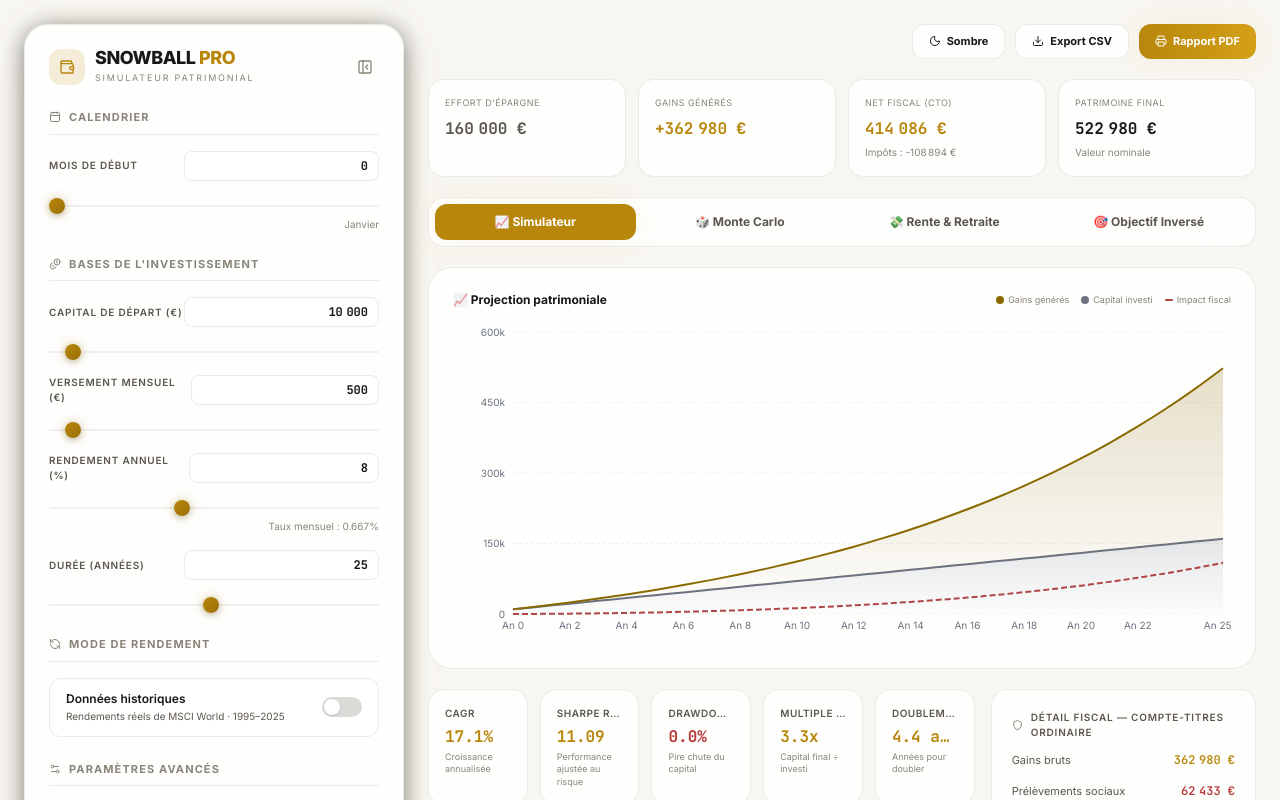
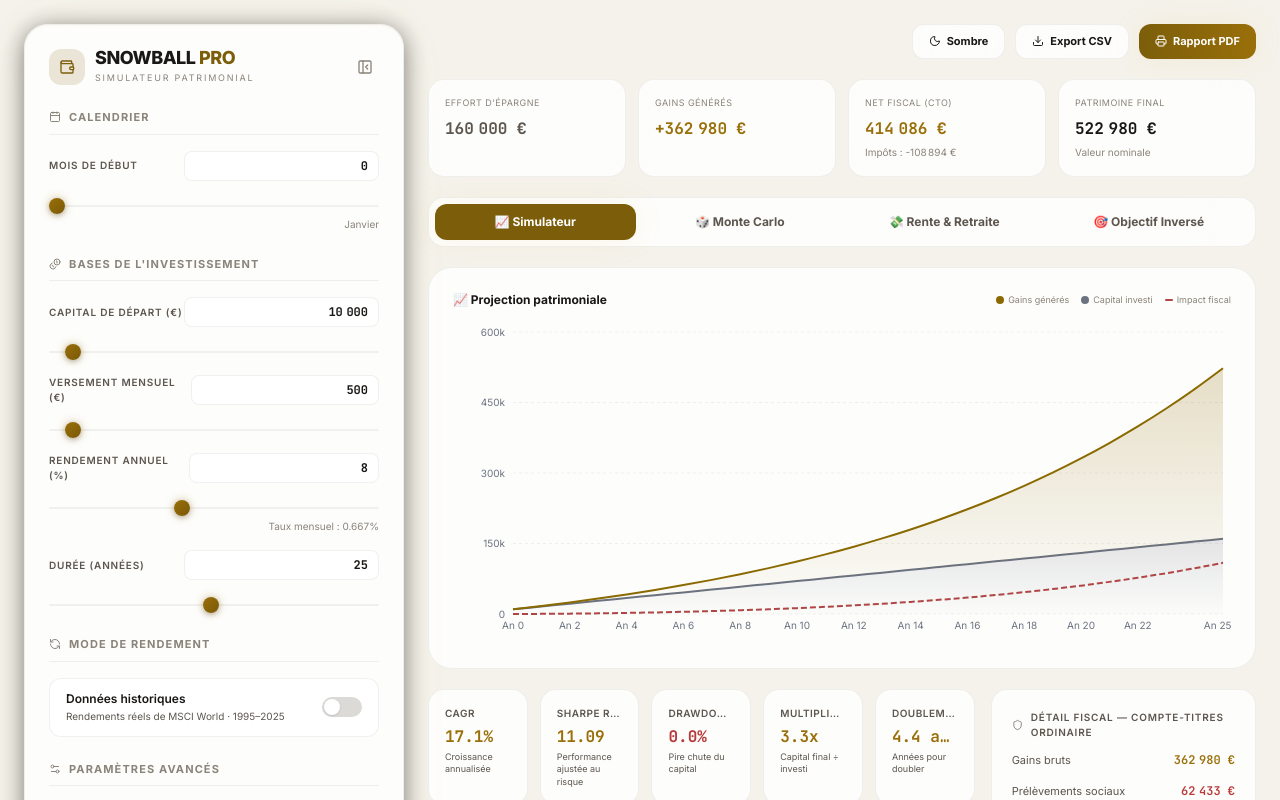
Before and after one commit to gabrieltieche-hue/snowball-pro, a React (Vite) app: page / in a window 1280 px wide. Shown: the top 800 px of the page. Built offline with nearby package versions, Linux system fonts and the light colour scheme.

Commit message:
v5.0.5: harmonisation thème or/rouge CSS vars sur onglets restants + polish

```diff
--- a/src/components/Charts/MonteCarloChart.tsx
+++ b/src/components/Charts/MonteCarloChart.tsx
@@ -43,8 +43,8 @@
           <ComposedChart margin={{ top: 8, right: 8, bottom: 0, left: 0 }} data={data}>
             <defs>
               <linearGradient id="bandGradientMC" x1="0" y1="0" x2="0" y2="1">
-                <stop offset="0%" stopColor="#D4AF37" stopOpacity={0.22} />
-                <stop offset="100%" stopColor="#D4AF37" stopOpacity={0.03} />
+                <stop offset="0%" stopColor="var(--color-primary)" stopOpacity={0.22} />
+                <stop offset="100%" stopColor="var(--color-primary)" stopOpacity={0.03} />
               </linearGradient>
             </defs>
             <CartesianGrid strokeDasharray="3 3" stroke={theme.grid} vertical={false} />
@@ -87,7 +87,7 @@
             />
             <Area type="monotone" dataKey="bande" name="Fourchette P10 – P90" stroke="none" fill="url(#bandGradientMC)" isAnimationActive={false} />
             <Line type="monotone" dataKey="p90" name="P90 — optimiste" stroke="#4ADE80" strokeWidth={1.5} strokeDasharray="4 3" dot={false} />
-            <Line type="monotone" dataKey="p50" name="Médiane (P50)" stroke="#D4AF37" strokeWidth={2.5} dot={false} />
+            <Line type="monotone" dataKey="p50" name="Médiane (P50)" stroke="var(--color-primary)" strokeWidth={2.5} dot={false} />
             <Line type="monotone" dataKey="p10" name="P10 — pessimiste" stroke="#F87171" strokeWidth={1.5} strokeDasharray="4 3" dot={false} />
             <ReferenceLine y={result.goalTarget} stroke="#60A5FA" strokeWidth={1} strokeDasharray="2 2" />
           </ComposedChart>
--- a/src/components/Forms/CrisisSelector.tsx
+++ b/src/components/Forms/CrisisSelector.tsx
@@ -3,7 +3,7 @@
 import { SliderInput } from "../shared/SliderInput"
 
 const CRISIS_PROFILES = [
-  { id: "flash-crash", label: "Flash Crash", desc: "-25% en 1 an", color: "#C9A324" },
+  { id: "flash-crash", label: "Flash Crash", desc: "-25% en 1 an", color: "var(--color-primary)" },
   { id: "bear-market", label: "Bear Market", desc: "-40% sur 2 ans", color: "#8B3A3A" },
   { id: "long-depression", label: "Dépression Longue", desc: "-55% sur 5 ans", color: "#A84A4A" },
   { id: "stagflation", label: "Stagflation", desc: "-35% sur 4 ans", color: "#B8960F" },
--- a/src/components/Simulation/AIInsightCard.tsx
+++ b/src/components/Simulation/AIInsightCard.tsx
@@ -36,7 +36,7 @@
     <motion.div
       initial={{ opacity: 0, y: 10 }}
       animate={{ opacity: 1, y: 0 }}
-      className="glass-gold rounded-2xl p-5 border-l-2 border-[#D4AF37]/50"
+      className="glass-gold rounded-2xl p-5 border-l-2 border-primary/50"
     >
       <div className="flex items-center gap-2 mb-2">
         <Sparkles size={14} className="text-primary" />
--- a/src/components/Simulation/KpiGrid.tsx
+++ b/src/components/Simulation/KpiGrid.tsx
@@ -16,7 +16,7 @@
     { key: "cagr" as const, label: "CAGR", suffix: "%", color: GOLD, sub: "Croissance annualisée" },
     { key: "sharpe" as const, label: "Sharpe Ratio", suffix: "", color: GOLD, digits: 2, sub: "Performance ajustée au risque" },
     { key: "maxDrawdownPct" as const, label: "Drawdown Max", suffix: "%", color: RED, sub: "Pire chute du capital" },
-    { key: "capitalMultiple" as const, label: "Multiple Capital", suffix: "x", color: GOLD, sub: "Capital final ÷ investi" },
+    { key: "capitalMultiple" as const, label: "Multiplicateur", suffix: "x", color: GOLD, sub: "Capital final ÷ investi" },
     { key: "doublingTime" as const, label: "Doublement", suffix: " ans", color: GOLD, sub: "Années pour doubler" },
     { key: "contributionPct" as const, label: "Part Versements", suffix: "%", color: NEUTRAL, sub: "Issu de vos versements" },
     { key: "gainsPct" as const, label: "Part Gains", suffix: "%", color: GOLD, sub: "Issu des intérêts composés" },
@@ -43,7 +43,7 @@
             <div className="mono text-base font-bold mt-1.5 leading-tight truncate" style={{ color: kpi.color }}>
               {display}
             </div>
-            <div className="text-[9px] text-text-dim mt-1 leading-snug">{kpi.sub}</div>
+            <div className="text-[9px] text-text-muted mt-1 leading-snug">{kpi.sub}</div>
           </div>
         )
       })}
--- a/src/components/Tabs/GoalTab.tsx
+++ b/src/components/Tabs/GoalTab.tsx
@@ -14,7 +14,7 @@
 
 const DIFFICULTY_META: Record<GoalDifficulty, { label: string; tone: string }> = {
   easy: { label: "Atteignable (livrets, obligations)", tone: "#4ADE80" },
-  moderate: { label: "Marché actions diversifié", tone: "#D4AF37" },
+  moderate: { label: "Marché actions diversifié", tone: "var(--color-primary)" },
   ambitious: { label: "Très ambitieux", tone: "#F87171" },
   impossible: { label: "Objectif irréaliste", tone: "#F87171" },
 }
--- a/src/components/Tabs/MonteCarloPanel.tsx
+++ b/src/components/Tabs/MonteCarloPanel.tsx
@@ -61,7 +61,7 @@
   const scenarioCards = mcResult
     ? [
         { label: "Scénario pessimiste (P10)", value: mcResult.p10[mcResult.p10.length - 1] ?? 0, tone: "#F87171", sub: "1 chance sur 10 de faire moins" },
-        { label: "Scénario médian (P50)", value: mcResult.p50[mcResult.p50.length - 1] ?? 0, tone: "#D4AF37", sub: "Résultat le plus probable" },
+        { label: "Scénario médian (P50)", value: mcResult.p50[mcResult.p50.length - 1] ?? 0, tone: "var(--color-primary)", sub: "Résultat le plus probable" },
         { label: "Scénario optimiste (P90)", value: mcResult.p90[mcResult.p90.length - 1] ?? 0, tone: "#4ADE80", sub: "1 chance sur 10 de faire mieux" },
       ]
     : []
@@ -85,7 +85,7 @@
               "inline-flex items-center gap-2 px-5 py-3 rounded-xl text-xs font-bold transition-colors whitespace-nowrap",
               running
                 ? "bg-text-dim/20 text-text-dim cursor-not-allowed"
-                : "bg-gradient-to-r from-[#C9A324] to-[#D4AF37] text-[#12100E] shadow-gold hover:from-[#D4AF37] hover:to-[#E5C158]",
+                : "bg-gradient-to-r from-primary to-primary-light text-white shadow-gold hover:from-primary-light hover:to-primary",
             )}
           >
             <Play size={13} fill="currentColor" /> {running ? "Calcul..." : `Lancer ${inputs.mcRuns} simulations`}
--- a/src/components/Tabs/RenteRetraiteTab.tsx
+++ b/src/components/Tabs/RenteRetraiteTab.tsx
@@ -64,9 +64,9 @@
     desc: "Retrait dynamique de 5,5 %/an",
     rate: 0.055,
     icon: Sparkles,
-    tone: "#D4AF37",
+    tone: "var(--color-primary)",
   },
-  { id: "custom", label: "Personnalisé", desc: "Montant fixe mensuel choisi", rate: 0, icon: Wallet, tone: "#C9A324" },
+  { id: "custom", label: "Personnalisé", desc: "Montant fixe mensuel choisi", rate: 0, icon: Wallet, tone: "var(--color-primary-dark)" },
 ]
 
 interface RenteRetraiteTabProps {
@@ -112,8 +112,8 @@
         <div className="flex items-start justify-between mb-5 gap-4 flex-wrap">
           <div className="flex-1 min-w-[260px]">
             <div className="flex items-center gap-2 mb-2">
-              <div className="w-7 h-7 rounded-lg bg-[#D4AF37]/15 flex items-center justify-center">
-                <TrendingUp size={14} className="text-[#D4AF37]" />
+              <div className="w-7 h-7 rounded-lg bg-primary/15 flex items-center justify-center">
+                <TrendingUp size={14} className="text-primary" />
               </div>
               <h2 className="text-sm sm:text-base font-bold">Simulation de décaissement & rente</h2>
             </div>
@@ -122,7 +122,7 @@
               <strong className="text-text">{inputs.retirementYears} ans</strong> via une simulation Monte-Carlo.
             </p>
             <div className="flex items-center gap-1.5 mt-2 text-[10px] text-text-dim">
-              <AlertTriangle size={11} className="text-[#D4AF37]" />
+              <AlertTriangle size={11} className="text-primary" />
               <span>La rente n'est pas garantie — les performances passées ne préjugent pas des résultats futurs.</span>
             </div>
           </div>
@@ -162,7 +162,7 @@
                     className={cn(
                       "relative rounded-xl p-3.5 border text-left transition-all",
                       isActive
-                        ? "border-[#D4AF37]/60 bg-[#D4AF37]/10 shadow-[inset_0_0_0_1px_rgba(212,175,55,0.25)]"
+                        ? "border-primary/60 bg-primary/10 shadow-[inset_0_0_0_1px_rgba(var(--color-primary-rgb),0.25)]"
                         : "glass border-border hover:bg-glass-hover",
                     )}
                   >
@@ -176,7 +176,7 @@
                       <div className="flex-1 min-w-0">
                         <div className="flex items-center justify-between gap-2">
                           <span className="text-xs font-bold">{model.label}</span>
-                          {isActive && <CheckCircle2 size={13} className="text-[#D4AF37] shrink-0" />}
+                          {isActive && <CheckCircle2 size={13} className="text-primary shrink-0" />}
                         </div>
                         <div className="text-[10px] text-text-dim mt-0.5 leading-snug">{model.desc}</div>
                         {model.rate > 0 && (
@@ -250,7 +250,7 @@
                 onChange={e => updateInput("retirementYears", Number(e.target.value))}
                 className="w-full mt-2"
                 aria-label="Durée de la rente en années"
-                style={{ accentColor: "#D4AF37" }}
+                style={{ accentColor: "var(--color-primary)" }}
               />
               <div className="flex justify-between text-[9px] text-text-dim mt-1">
                 <span>5 ans</span>
@@ -264,7 +264,7 @@
               onClick={() => updateInput("withdrawalInflation", !inputs.withdrawalInflation)}
               className={cn(
                 "w-full flex items-center justify-between glass rounded-xl px-4 py-3 cursor-pointer hover:bg-glass-hover transition-colors text-left",
-                inputs.withdrawalInflation && "border border-[#D4AF37]/40",
+                inputs.withdrawalInflation && "border border-primary/40",
               )}
               role="switch"
               aria-checked={inputs.withdrawalInflation}
@@ -278,7 +278,7 @@
               <div
                 className={cn(
                   "relative w-10 h-5 rounded-full transition-colors duration-300 flex-shrink-0",
-                  inputs.withdrawalInflation ? "bg-[#D4AF37]" : "bg-text-dim/30",
+                  inputs.withdrawalInflation ? "bg-primary" : "bg-text-dim/30",
                 )}
               >
                 <motion.div
@@ -333,19 +333,19 @@
             const monthly = (startingCapital * rate) / 12
             const yearly = monthly * 12
             const isCurrent = Math.abs(selectedModel.rate - rate) < 0.0001
-            const tone = rate <= 0.025 ? "#60A5FA" : rate <= 0.04 ? "#4ADE80" : "#D4AF37"
+            const tone = rate <= 0.025 ? "#60A5FA" : rate <= 0.04 ? "#4ADE80" : "var(--color-primary)"
             const label = rate <= 0.025 ? "Très prudent" : rate <= 0.04 ? "Équilibré (Bengen)" : "Dynamique"
             return (
               <div
                 key={rate}
-                className={cn("glass rounded-2xl p-4 transition-all", isCurrent && "ring-1 ring-[#D4AF37]/60")}
+                className={cn("glass rounded-2xl p-4 transition-all", isCurrent && "ring-1 ring-primary/60")}
               >
                 <div className="flex items-center justify-between mb-2">
                   <span className="text-[10px] text-text-dim uppercase tracking-wider">
                     Taux {(rate * 100).toFixed(1).replace(/\.0$/, "")} %
                   </span>
                   {isCurrent && (
-                    <span className="text-[9px] mono font-bold text-[#D4AF37] uppercase tracking-wider">Actuel</span>
+                    <span className="text-[9px] mono font-bold text-primary uppercase tracking-wider">Actuel</span>
                   )}
                 </div>
                 <div className="mono text-lg sm:text-xl font-bold" style={{ color: tone }}>
@@ -371,7 +371,7 @@
 function SectionTitle({ children }: { children: React.ReactNode }) {
   return (
     <div className="flex items-center gap-2 text-[10px] font-bold uppercase tracking-[0.1em] text-text-muted mb-3">
-      <span className="w-1 h-3 rounded-full bg-[#D4AF37]" />
+      <span className="w-1 h-3 rounded-full bg-primary" />
       {children}
     </div>
   )
@@ -389,7 +389,7 @@
   theme: ReturnType<typeof chartTheme>
 }) {
   const survival = decumResult.survivalProbability
-  const survivalTone = survival >= 90 ? "#4ADE80" : survival >= 75 ? "#D4AF37" : "#F87171"
+  const survivalTone = survival >= 90 ? "#4ADE80" : survival >= 75 ? "var(--color-primary)" : "#F87171"
   const survivalLabel = survival >= 90 ? "Excellente" : survival >= 75 ? "Correcte" : "Risquée"
   const ruinYear = decumResult.ruinYearMedian
   const finalMedian = decumResult.p50[decumResult.p50.length - 1] ?? 0
@@ -441,8 +441,8 @@
             jusqu'au bout dans{" "}
             <strong className={success ? "text-[#4ADE80]" : "text-[#F87171]"}>{fmtPct(survival)}</strong> des cas.
           </p>
-          <div className="mt-2 rounded-xl bg-[#D4AF37]/8 border-l-2 border-[#D4AF37]/50 px-3 py-2 flex items-start gap-2">
-            <Lightbulb size={13} className="text-[#D4AF37] shrink-0 mt-0.5" />
+          <div className="mt-2 rounded-xl bg-primary/8 border-l-2 border-primary/50 px-3 py-2 flex items-start gap-2">
+            <Lightbulb size={13} className="text-primary shrink-0 mt-0.5" />
             <p className="text-[11px] leading-relaxed text-text-dim">
               <strong className="text-text">En clair :</strong>{" "}
               {ruinYear !== null ? (
@@ -469,7 +469,7 @@
           label="Votre rente"
           value={fmtCurrency(decumResult.initialWithdrawal)}
           sub={`par mois, pendant ${decumResult.years.length - 1} ans`}
-          tone="#D4AF37"
+          tone="var(--color-primary)"
         />
         <KpiCard
           label="La rente dure-t-elle ?"
@@ -511,7 +511,7 @@
               onClick={() => setShowGuide(v => !v)}
               className={cn(
                 "text-[10px] text-text-dim hover:text-text inline-flex items-center gap-1 transition-colors",
-                showGuide && "text-[#D4AF37]",
+                showGuide && "text-primary",
               )}
             >
               <HelpCircle size={11} /> Comment lire ?
@@ -532,7 +532,7 @@
               </p>
               <ul className="space-y-1.5 list-disc pl-4">
                 <li>
-                  <strong className="text-[#D4AF37]">Ligne dorée (scénario moyen)</strong> : le cas le plus courant. Une
+                  <strong className="text-primary">Ligne dorée (scénario moyen)</strong> : le cas le plus courant. Une
                   fois sur deux, votre résultat est meilleur ; une fois sur deux, il est moins bon.
                 </li>
                 <li>
@@ -577,8 +577,8 @@
               >
                 <defs>
                   <linearGradient id="bandGradientRente" x1="0" y1="0" x2="0" y2="1">
-                    <stop offset="0%" stopColor="#D4AF37" stopOpacity={0.28} />
-                    <stop offset="100%" stopColor="#D4AF37" stopOpacity={0.04} />
+                    <stop offset="0%" stopColor="var(--color-primary)" stopOpacity={0.28} />
+                    <stop offset="100%" stopColor="var(--color-primary)" stopOpacity={0.04} />
                   </linearGradient>
                 </defs>
                 <CartesianGrid strokeDasharray="3 3" stroke={theme.grid} vertical={false} />
@@ -634,7 +634,7 @@
                   type="monotone"
                   dataKey="médian"
                   name="Scénario moyen (P50)"
-                  stroke="#D4AF37"
+                  stroke="var(--color-primary)"
                   strokeWidth={2.5}
                   dot={false}
                 />
@@ -660,7 +660,7 @@
               desc="La bourse vous sourit — seul 1 cas sur 10 fait encore mieux"
             />
             <LegendItem
-              color="#D4AF37"
+              color="var(--color-primary)"
               label="Scénario moyen (P50)"
               desc="Le cas le plus courant : 1 fois sur 2 mieux, 1 fois sur 2 moins bien"
             />
@@ -731,8 +731,8 @@
   return (
     <div className="glass rounded-3xl p-8 sm:p-12 border border-dashed border-border">
       <div className="max-w-md mx-auto text-center space-y-3">
-        <div className="w-14 h-14 rounded-2xl bg-[#D4AF37]/10 flex items-center justify-center mx-auto">
-          <TrendingUp size={24} className="text-[#D4AF37]" />
+        <div className="w-14 h-14 rounded-2xl bg-primary/10 flex items-center justify-center mx-auto">
+          <TrendingUp size={24} className="text-primary" />
         </div>
         <h3 className="text-sm font-bold">Lancez la simulation Monte-Carlo</h3>
         <p className="text-[11px] text-text-dim leading-relaxed">
--- a/src/index.css
+++ b/src/index.css
@@ -172,72 +172,72 @@
 }
 
 .light-mode {
-  --color-surface: #f8f6f1;
-  --color-surface-50: #ffffff;
-  --color-surface-100: #f0ede5;
-  --color-surface-200: #e4e0d5;
-  --color-surface-300: #d4d0c5;
-  --color-border: rgba(0, 0, 0, 0.08);
-  --color-border-light: rgba(0, 0, 0, 0.12);
+  --color-surface: #f5f2eb;
+  --color-surface-50: #faf8f4;
+  --color-surface-100: #ece8de;
+  --color-surface-200: #dedad0;
+  --color-surface-300: #d0cbc0;
+  --color-border: rgba(0, 0, 0, 0.06);
+  --color-border-light: rgba(0, 0, 0, 0.1);
   --color-text: #1a1816;
   --color-text-muted: #5c564e;
   --color-text-dim: #8a847a;
-  --color-primary: #b8860b;
-  --color-primary-dark: #996f09;
-  --color-primary-light: #d4a017;
-  --color-accent: #a67c00;
-  --color-warning: #c9860a;
+  --color-primary: #7c5e0a;
+  --color-primary-dark: #624a08;
+  --color-primary-light: #996f09;
+  --color-accent: #8a6300;
+  --color-warning: #b8860b;
   --color-danger: #b83a3a;
   --color-danger-light: #d04848;
-  --color-value-gold: #b8860b;
+  --color-value-gold: #996f09;
   --color-value-red: #b83a3a;
-  --color-glass: rgba(255, 255, 255, 0.85);
-  --color-glass-hover: rgba(255, 255, 255, 0.95);
+  --color-glass: rgba(255, 255, 255, 0.8);
+  --color-glass-hover: rgba(255, 255, 255, 0.92);
 }
 .light-mode .glass {
-  background: rgba(255, 255, 255, 0.85);
-  border-color: rgba(0, 0, 0, 0.08);
+  background: rgba(255, 255, 255, 0.8);
+  border-color: rgba(0, 0, 0, 0.06);
 }
 .light-mode .glass-hover:hover {
-  background: rgba(255, 255, 255, 0.95);
-  border-color: rgba(0, 0, 0, 0.12);
+  background: rgba(255, 255, 255, 0.92);
+  border-color: rgba(0, 0, 0, 0.1);
 }
 .light-mode .glass-strong {
-  background: rgba(255, 255, 255, 0.92);
-  border-color: rgba(0, 0, 0, 0.1);
+  background: rgba(255, 255, 255, 0.9);
+  border-color: rgba(0, 0, 0, 0.08);
 }
 .light-mode body {
   background-color: var(--color-surface);
   background-image:
-    radial-gradient(ellipse 80% 50% at 50% -10%, rgba(184, 134, 11, 0.06) 0%, transparent 60%),
-    radial-gradient(ellipse 60% 40% at 80% 100%, rgba(166, 124, 0, 0.04) 0%, transparent 50%);
+    radial-gradient(ellipse 80% 50% at 50% -10%, rgba(153, 111, 9, 0.05) 0%, transparent 60%),
+    radial-gradient(ellipse 60% 40% at 80% 100%, rgba(138, 99, 0, 0.03) 0%, transparent 50%);
   color: var(--color-text);
 }
 .light-mode input[type="range"] {
-  background: rgba(0, 0, 0, 0.06);
+  background: rgba(0, 0, 0, 0.05);
 }
 .light-mode input[type="range"]::-webkit-slider-thumb {
-  background: linear-gradient(135deg, #b8860b, #996f09);
+  background: linear-gradient(135deg, #996f09, #7a5807);
   box-shadow:
-    0 0 12px rgba(184, 134, 11, 0.35),
-    0 2px 6px rgba(0, 0, 0, 0.2);
+    0 0 10px rgba(153, 111, 9, 0.4),
+    0 2px 5px rgba(0, 0, 0, 0.2);
 }
 .light-mode input[type="range"]::-webkit-slider-thumb:hover {
   box-shadow:
-    0 0 20px rgba(184, 134, 11, 0.5),
-    0 2px 10px rgba(0, 0, 0, 0.25);
+    0 0 18px rgba(153, 111, 9, 0.55),
+    0 2px 8px rgba(0, 0, 0, 0.25);
 }
 .light-mode input[type="range"]::-moz-range-thumb {
-  background: linear-gradient(135deg, #b8860b, #996f09);
+  background: linear-gradient(135deg, #996f09, #7a5807);
 }
 .light-mode ::-webkit-scrollbar-thumb {
-  background: rgba(0, 0, 0, 0.12);
+  background: rgba(0, 0, 0, 0.1);
 }
 .light-mode ::-webkit-scrollbar-thumb:hover {
-  background: rgba(0, 0, 0, 0.2);
+  background: rgba(0, 0, 0, 0.18);
 }
 .light-mode ::selection {
-  background: rgba(184, 134, 11, 0.3);
+  background: rgba(153, 111, 9, 0.3);
 }
 
 @keyframes animateIn {
```
